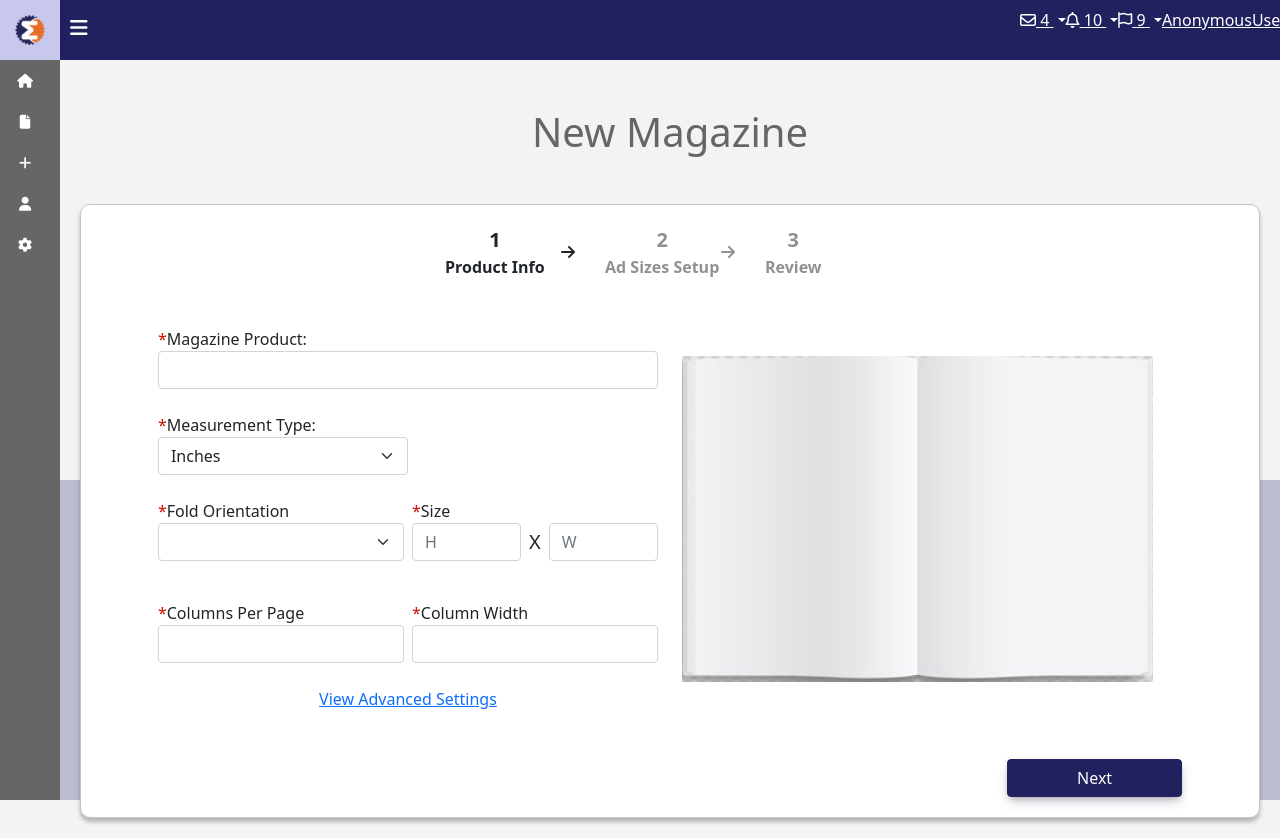
After one commit to skoolboi434/summa-advertising, a Django app: page /adminportal/admingeneral/new-magazine/ in a window 1280 px wide. The commit adds this page. Run offline with Django 5.2, Linux system fonts and the light colour scheme; lists and menus that the app fills with data are empty; some libraries are stand-ins or nearby versions.

```diff
--- a/adAdmin/urls.py
+++ b/adAdmin/urls.py
@@ -13,5 +13,6 @@ urlpatterns = [
   path('admingeneral/newpublication/', views.adminPubSetup, name='adminPubSetup'),
   path('new-user/', views.createUser, name='createUser'),
   path('new-style/', views.createAdminStyle, name='createAdminStyle'),
+  path('admingeneral/new-magazine/', views.newMagazine, name='newMagazine'),
 
 ]
--- a/adAdmin/views.py
+++ b/adAdmin/views.py
@@ -13,22 +13,57 @@ from django.utils import timezone
 def index(request):
   return render(request, 'admin/portal.html')
 
+from django.shortcuts import redirect
+
 def adminGeneral(request):
-  publications = Publication.objects.all()
-  advertiser_list = Account.objects.all().order_by('-created_at')
-  regions = Region.objects.all()
-  products = AdvPubsProduct.objects.all()
-  products_paginator = Paginator(products, 10)
-  page_number = request.GET.get('page')
-  page_obj = products_paginator.get_page(page_number)
-  company = CompanyInfo.objects.first()
-  return render(request, 'admin/general.html', {
+    if request.method == "POST":
+        name = request.POST.get("region-name")
+        code = request.POST.get("region-code")
+        publications = request.POST.getlist("publications")  # list of IDs
+
+        region = Region.objects.create(
+            name=name,
+            code=code,
+            status="active",  # or whatever you want as default
+            created_by=request.user
+        )
+        if publications:
+            region.publications.set(publications)  # save M2M relation
+
+        if request.method == "POST":
+            publications = request.POST.getlist("publications")
+            print("DEBUG publications:", publications)
+
+
+        return redirect("adminGeneral")  # redirect to same page after submit
+
+    publications = Publication.objects.all()
+    advertiser_list = Account.objects.all().order_by('-created_at')
+    regions = Region.objects.all().order_by('-created_at')
+    regions_paginator = Paginator(regions, 10)
+    region_page_number = request.GET.get('page')
+    regions_page_obj = regions_paginator.get_page(region_page_number)
+
+
+    products = AdvPubsProduct.objects.all()
+    products_paginator = Paginator(products, 10)
+    page_number = request.GET.get('page')
+    page_obj = products_paginator.get_page(page_number)
+    company = CompanyInfo.objects.first()
+
+    return render(request, 'admin/general.html', {
         'publications': publications,
         'advertiser_list': advertiser_list,
         'regions': regions,
         'page_obj': page_obj,
         "company": company,
+        "regions_page_obj": regions_page_obj,
     })
+
+
+# Admin Products
+def newMagazine(request):
+  return render(request, 'admin/includes/general/newMagazine.html')
 
 def adminPubSetup(request):
   return render(request, 'admin/pubs/newPublication.html')
--- a/advertising/static/css/custom.css
+++ b/advertising/static/css/custom.css
@@ -1167,7 +1167,7 @@
 }
 @media (min-width: 768px) {
   .stepform .tab {
-    width: 75%;
+    width: 90%;
   }
 }
 .stepform .tab .success-circle {
--- a/advertising/static/scss/components/__components.scss
+++ b/advertising/static/scss/components/__components.scss
@@ -17,3 +17,4 @@
 @import 'notes';
 @import 'classifieds';
 @import 'specs-container';
+@import 'tooltips';
--- a/advertising/static/scss/components/_step-form.scss
+++ b/advertising/static/scss/components/_step-form.scss
@@ -139,7 +139,7 @@
     }
 
     @include medium-screen() {
-      width: 75%;
+      width: 90%;
     }
 
     .success-circle {
--- a/advertising/static/scss/components/_tables.scss
+++ b/advertising/static/scss/components/_tables.scss
@@ -3,18 +3,18 @@
   box-shadow: $shadow;
   height: auto;
   border-radius: 0 0 10px 10px;
-  overflow-y: scroll;
+  //overflow-y: scroll;
 
-  ::-webkit-scrollbar {
-    -webkit-appearance: none;
-    width: 10px;
-  }
+  // ::-webkit-scrollbar {
+  //   -webkit-appearance: none;
+  //   width: 10px;
+  // }
 
-  ::-webkit-scrollbar-thumb {
-    border-radius: 10px;
-    background-color: rgba(0, 0, 0, 0.5);
-    -webkit-box-shadow: 0 0 1px rgba(255, 255, 255, 0.5);
-  }
+  // ::-webkit-scrollbar-thumb {
+  //   border-radius: 10px;
+  //   background-color: rgba(0, 0, 0, 0.5);
+  //   -webkit-box-shadow: 0 0 1px rgba(255, 255, 255, 0.5);
+  // }
   table {
     border-spacing: 0;
     border-collapse: collapse;
--- a/templates/admin/general.html
+++ b/templates/admin/general.html
@@ -48,7 +48,7 @@
   </div>
 </div>
 
-<div class="modal fade" id="editAdminInfoModal" tabindex="-1" aria-labelledby="editAdminInfoModalLabel" aria-hidden="true">
+<!-- <div class="modal fade" id="editAdminInfoModal" tabindex="-1" aria-labelledby="editAdminInfoModalLabel" aria-hidden="true">
   <div class="modal-dialog modal-dialog-centered">
     <div class="modal-content">
       <div class="modal-header">
@@ -139,7 +139,7 @@
       </div>
     </div>
   </div>
-</div>
+</div> -->
 
 <!-- New Region Modal -->
 {% include 'admin/includes/general/modals/newRegion.html'%}
--- /dev/null
+++ b/templates/admin/includes/general/newMagazine.html
@@ -0,0 +1,192 @@
+{% extends 'base.html' %}{% load static %} {% block content %}
+
+<div class="heading-container text-center my-5">
+  <h3 class="heading">New Magazine</h3>
+</div>
+
+<div class="stepform">
+  <div class="steps-container d-none d-md-flex justify-content-md-center mb-5">
+    <div class="step active">
+      <div class="text">
+        <span class="number">1</span>
+        <span class="title">Product Info</span>
+      </div>
+      <div class="arrow">
+        <i class="fa fa-solid fa-arrow-right"></i>
+      </div>
+    </div>
+    <div class="step">
+      <div class="text">
+        <span class="number">2</span>
+        <span class="title">Ad Sizes Setup</span>
+      </div>
+      <div class="arrow">
+        <i class="fa fa-solid fa-arrow-right"></i>
+      </div>
+    </div>
+    <div class="step">
+      <div class="text">
+        <span class="number">3</span>
+        <span class="title">Review</span>
+      </div>
+    </div>
+  </div>
+
+  <form id="product-magazine-form" action="{% url 'newMagazine' %}" method="POST">
+    {% csrf_token %}
+    <div class="tab">
+      <div class="row">
+        <div class="col-md-12 col-lg-6">
+          <div class="form-group mb-4">
+            <label for="magazine-product"><span class="asterisk">*</span>Magazine Product:</label>
+            <input type="text" name="magazine-product" id="magazine-product" class="form-control" />
+          </div>
+          <div class="form-group w-50 mb-4">
+            <label for="measurement-type"><span class="asterisk">*</span>Measurement Type:</label>
+            <select name="measurement-type" id="measurement-type" class="form-select">
+              <option value="Inches">Inches</option>
+            </select>
+          </div>
+
+          <div class="d-flex justify-content-between mb-4">
+            <div class="form-group w-50 me-2">
+              <label for="fold-orientation"><span class="asterisk">*</span>Fold Orientation</label>
+              <select name="fold-orientation" id="fold-orientation" class="form-select"></select>
+            </div>
+
+            <div class="form-group w-50">
+              <label for="size"><span class="asterisk">*</span>Size</label>
+              <div class="d-flex justify-content-between mb-3">
+                <div class="">
+                  <input type="number" id="height" class="form-control" placeholder="H" />
+                </div>
+
+                <div class="d-flex justify-content-center align-items-center mx-2">
+                  <span><h5 class="mb-0">X</h5></span>
+                </div>
+
+                <div class="">
+                  <input type="number" id="width" class="form-control" placeholder="W" />
+                </div>
+              </div>
+            </div>
+          </div>
+
+          <div class="d-flex justify-content-between mb-4">
+            <div class="form-group me-lg-2">
+              <label for="columns-per-page"><span class="asterisk">*</span>Columns Per Page</label>
+              <input type="text" name="columns-per-page" id="columns-per-page" class="form-control" />
+            </div>
+
+            <div class="form-group">
+              <label for="column-width"><span class="asterisk">*</span>Column Width</label>
+              <input type="text" name="column-width" id="column-width" class="form-control" />
+            </div>
+          </div>
+
+          <div class="text-center">
+            <a href="">View Advanced Settings</a>
+          </div>
+        </div>
+
+        <div class="col-md-12 col-lg-6 d-flex align-items-center">
+          <img class="img-fluid" src="{% static 'img/magazine-img.png' %}" alt="magazine-img" />
+        </div>
+      </div>
+
+      <div class="btn-container d-flex justify-content-end mt-5">
+        <button class="btn btn-secondary step-next" type="button">Next <i class="fa fa-solid fa-arrow-right"></i></button>
+      </div>
+    </div>
+
+    <!-- Ad Sizes Setup -->
+    <div class="tab">
+      <div class="row">
+        <div class="col-md-12 col-lg-4">
+          <div class="border border-dark rounded p-3">
+            <div class="heading-container border-bottom border-dark text-center mb-4">
+              <h3 class="color-secondary mb-0">New Standard Ad Size</h3>
+            </div>
+
+            <div class="standard-size-container">
+              <form method="post" id="standardsize-form" class="">
+                <div class="form-group px-3 mb-3">
+                  <label for="size-description">Size Description</label>
+                  <input type="text" name="description" id="size-description" class="form-control" />
+                </div>
+
+                <div class="form-group px-3 mb-4">
+                  <div class="row">
+                    <div class="col-md-6">
+                      <label for="column-num">No. of Columns</label>
+                      <input type="text" name="columns" id="column-num" class="form-control" />
+                    </div>
+                    <div class="col-md-6">
+                      <label for="height">Height</label>
+                      <input type="text" name="height" id="height" class="form-control" />
+                    </div>
+                  </div>
+                </div>
+
+                <div class="btn-container text-center w-50 mx-auto">
+                  <button class="btn btn-secondary w-100" onclick="createStandardSize()">Create</button>
+                </div>
+              </form>
+            </div>
+          </div>
+        </div>
+
+        <div class="col-md-12 col-lg-8">
+          <div class="p-3">
+            <div class="heading-container border-bottom border-dark text-center mb-4">
+              <h3 class="color-secondary mb-0">Available Standard Ad Sizes</h3>
+            </div>
+
+            <div class="table-container">
+              <table class="table">
+                <thead>
+                  <tr>
+                    <th scope="col">ID</th>
+                    <th scope="col">Description</th>
+                    <th scope="col">No. of Columns</th>
+                    <th scope="col">Height</th>
+                    <th scope="col">Total Column In.</th>
+                    <th scope="col">Status</th>
+                  </tr>
+                </thead>
+                <tbody>
+                  <tr>
+                    <td>0001</td>
+                    <td>Description</td>
+                    <td>4</td>
+                    <td>8</td>
+                    <td>2.25</td>
+                    <td>Active</td>
+                  </tr>
+                </tbody>
+              </table>
+            </div>
+          </div>
+        </div>
+      </div>
+
+      <div class="btn-container d-flex justify-content-between mt-5">
+        <button class="btn btn-gray step-prev" type="button"><i class="fa fa-solid fa-arrow-left"></i> Previous</button>
+
+        <button class="btn btn-secondary step-next" type="button">Next <i class="fa fa-solid fa-arrow-right"></i></button>
+      </div>
+    </div>
+
+    <!-- Review -->
+    <div class="tab">
+      <div class="btn-container d-flex justify-content-between mt-5">
+        <button class="btn btn-gray step-prev" type="button"><i class="fa fa-solid fa-arrow-left"></i> Previous</button>
+
+        <button id="create-magazine-btn" data-step="final" class="btn btn-secondary step-next" type="button">Create Product <i class="fa fa-solid fa-arrow-right"></i></button>
+      </div>
+    </div>
+  </form>
+</div>
+
+<script src="{% static 'js/stepform/stepform.js' %}"></script>
+{% endblock%}
--- a/templates/admin/includes/general/products.html
+++ b/templates/admin/includes/general/products.html
@@ -8,7 +8,7 @@
 <div class="product-boxes w-75 mx-auto mb-5">
   <div class="row">
     <div class="col-md-3 d-flex justify-content-center">
-      <a href="" target="_blank" class="product-box">
+      <a href="{% url 'newMagazine' %}" target="_blank" class="product-box">
         <i class="fa fa-solid fa-book-open"></i>
         <span>New Magazine</span>
       </a>
```
Also changed, not shown: other parts of advertising/static/css/custom.css (+38 -10 lines), adAdmin/models.py (+20 -2 lines), advertising/static/js/main.js (+40 -38 lines), advertising/static/scss/components/_tooltips.scss (added, +37 -0 lines), templates/admin/includes/general/modals/newRegion.html (+64 -8 lines), templates/admin/includes/general/regions.html (+35 -4 lines), advertising/static/img/magazine-img.png (added), 1 other file.
